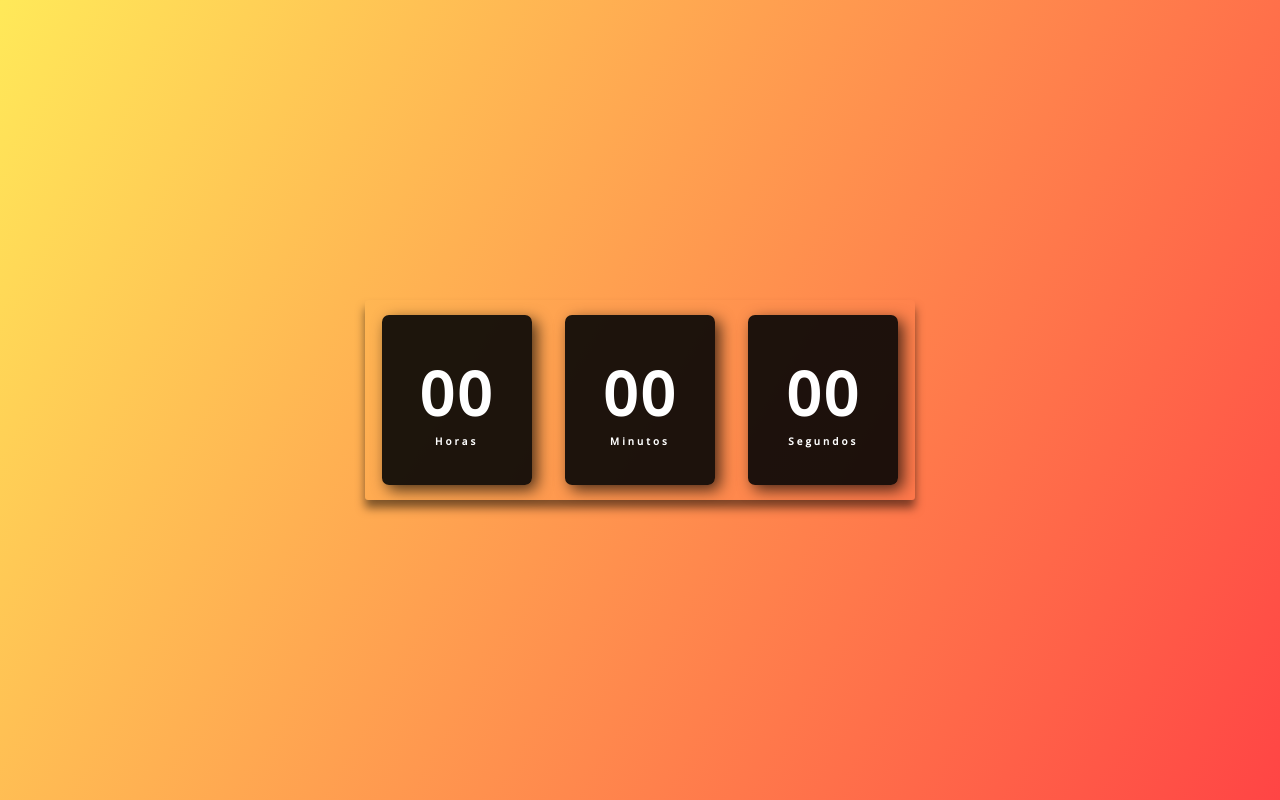
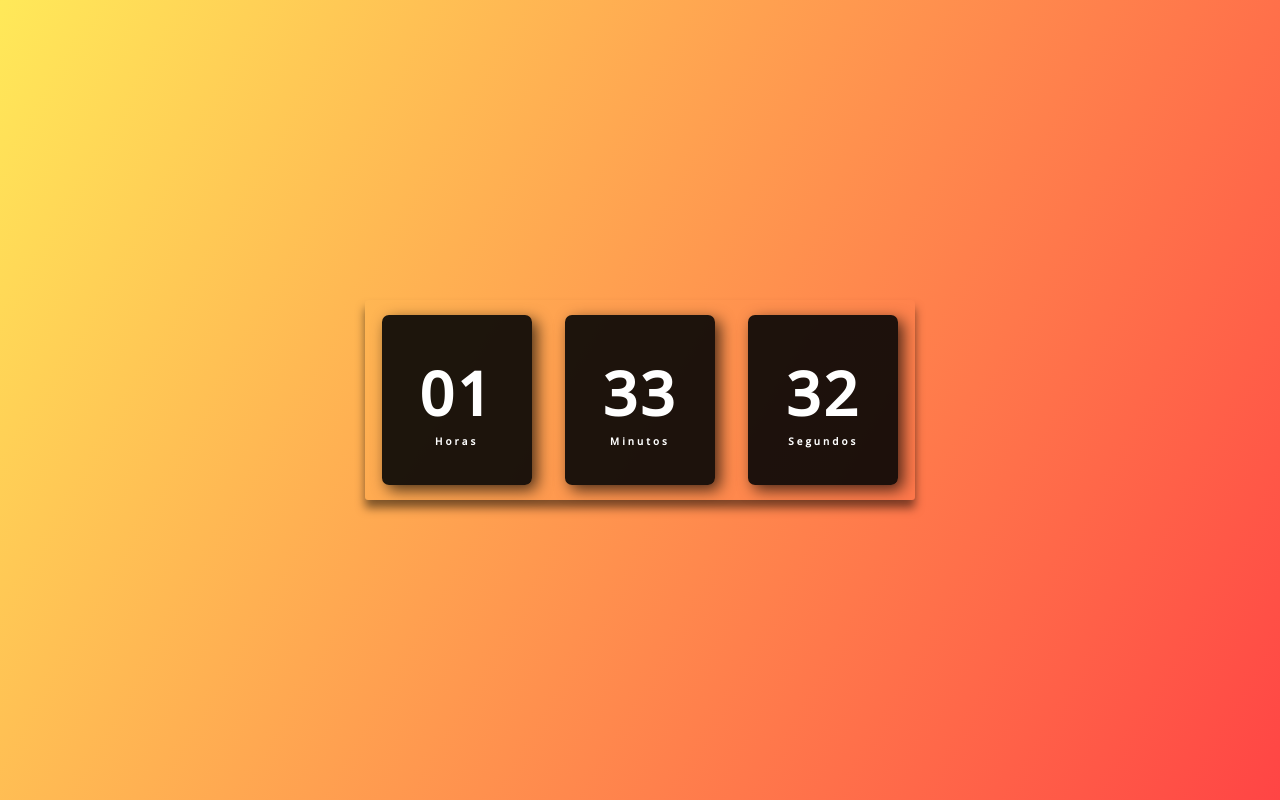
Before and after one commit to Cirov10/Relogio-Digital, a plain HTML site: page index.html in a window 1280 px wide. Drawn offline with nearby package versions, Linux system fonts and the light colour scheme; files that its build step writes are made by us from their sources.

Commit message:
Relógio funcionando normal

```diff
--- a/index.html
+++ b/index.html
@@ -4,13 +4,13 @@
     <meta charset="UTF-8">
     <meta http-equiv="X-UA-Compatible" content="IE=edge">
     <meta name="viewport" content="width=device-width, initial-scale=1.0">
-    <link rel="stylesheet" href="assets/css/style.css">
+    <link rel="stylesheet" href="style.css">
     <title>Document</title>
 </head>
 <body>
     <div class="relogio">
         <div>
-            <span id="Horas">00</span>
+            <span id="horas">00</span>
             <span class="tempo">Horas</span>
         </div>
 
@@ -23,8 +23,8 @@
             <span id="segundos">00</span>
             <span class="tempo">Segundos</span>
         </div>
-     </div>
+    </div>
 
-    <script src="assets/js/script.js"></script>
+    <script src="/script.js"></script>
 </body>
 </html>
--- a/script.js
+++ b/script.js
@@ -26,3 +26,7 @@ relogio();
 Função de colocacar o relogio para funcionar, está com algum erro.
 ainda to procurando o erro.
 */
+
+/*
+Relógio Digital Funcionando.
+*/
```
Also changed, not shown: style.css (line endings or trailing spaces).
